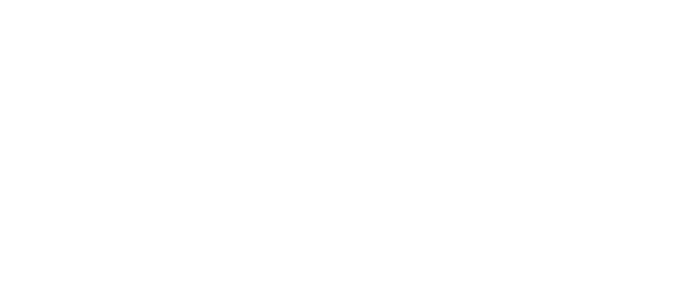
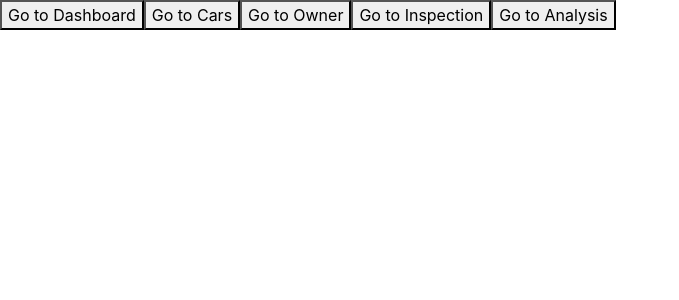
Before and after one commit to gaming0d/BTL_Web, a React (Create React App) app: page /cuc/mainpage in a window 1280 px wide. Before the commit this address had no page. Shown: the top 300 px of the page, without its empty margins (0-679 px from the left). Built offline with nearby package versions, Linux system fonts and the light colour scheme; the HTML template or start-up script is replaced by a standard one.

Commit message:
main page

```diff
--- a/src/App.js
+++ b/src/App.js
@@ -8,17 +8,18 @@
 import MonthlyReport from './components/Reports/MonthlyReport';
 import ExpiringVehicles from './components/Reports/ExpiringVehicles';
 import './App.css'; // Import CSS từ tệp App.css
+import Mainpage from './components/Office/Mainpage';
 
 const App = () => {
   return (
     <Router>
-
       <Routes>
         <Route exact path="/" element={<Login />} />
         <Route path="/vehicles" element={<VehicleList />} />
         <Route path="/upload-vehicle" element={<UploadVehicle />} />
         <Route path="/monthly-report" element={<MonthlyReport />} />
         <Route path="/expiring-vehicles" element={<ExpiringVehicles />} />
+        <Route path="/cuc/mainpage" element={<Mainpage/>} />
       </Routes>
     </Router>
   );
--- /dev/null
+++ b/src/components/Office/Mainpage.js
@@ -0,0 +1,38 @@
+import React from 'react';
+import { useNavigate } from 'react-router-dom';
+
+const Mainpage = () => {
+  const navigate = useNavigate();
+
+  const navigateToDashboard = () => {
+    navigate('/dashboard');
+  };
+
+  const navigateToCars = () => {
+    navigate('/cars');
+  };
+
+  const navigateToOwner = () => {
+    navigate('/owner');
+  };
+
+  const navigateToInspection = () => {
+    navigate('/inspection');
+  };
+
+  const navigateToAnalysis = () => {
+    navigate('/analysis');
+  };
+
+  return (
+    <div>
+      <button onClick={navigateToDashboard}>Go to Dashboard</button>
+      <button onClick={navigateToCars}>Go to Cars</button>
+      <button onClick={navigateToOwner}>Go to Owner</button>
+      <button onClick={navigateToInspection}>Go to Inspection</button>
+      <button onClick={navigateToAnalysis}>Go to Analysis</button>
+    </div>
+  );
+};
+
+export default Mainpage;
```
